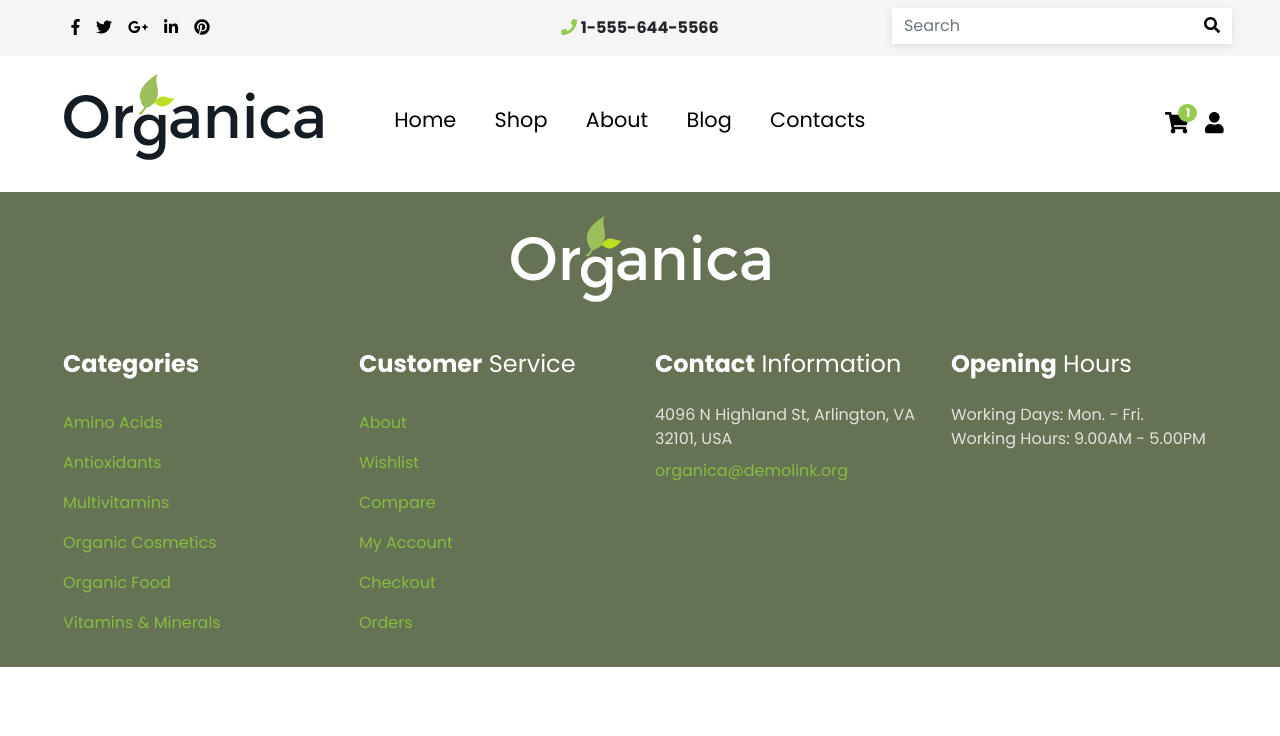
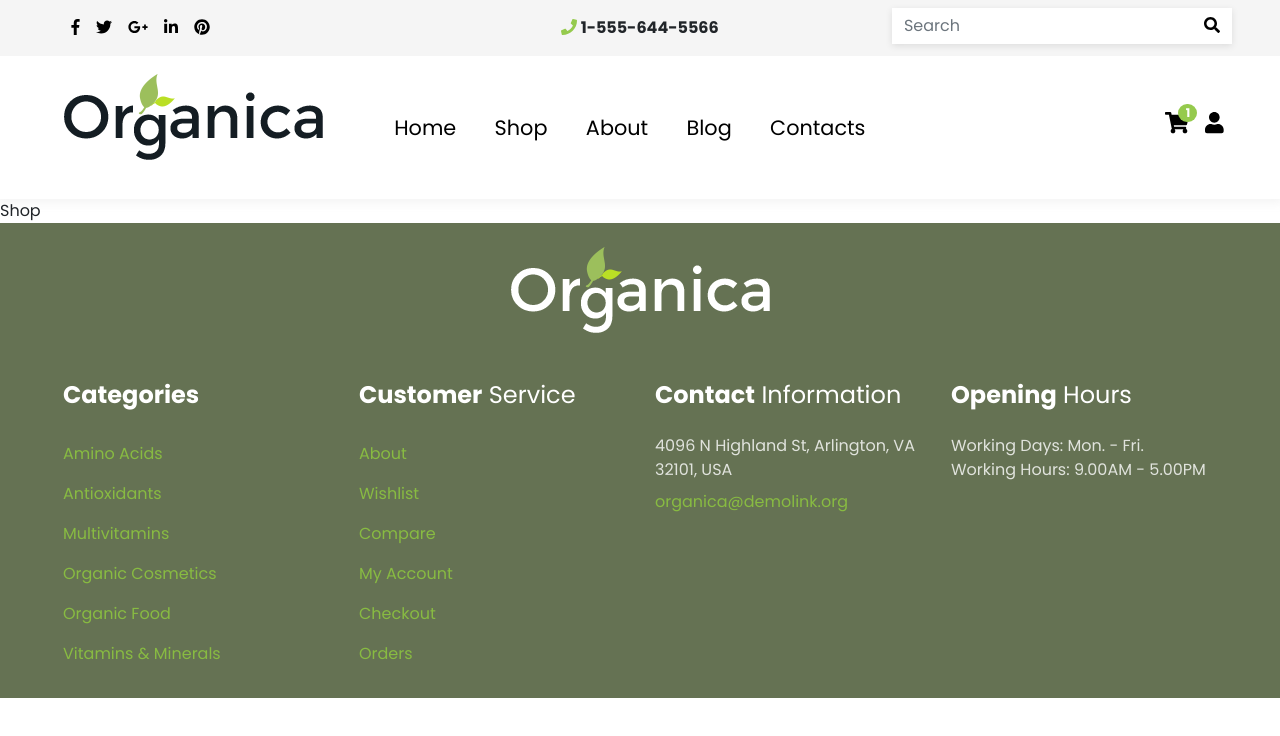
Before and after one commit to phongnguyenhh1996/cosme-project, a React (Create React App) app: page /shop in a window 1280 px wide. Shown: the top 736 px of the page. Built offline with nearby package versions, Linux system fonts and the light colour scheme.

Commit message:
add product-list

```diff
--- a/src/App.css
+++ b/src/App.css
@@ -27,6 +27,9 @@
 }
 .bg-main{
   background-color: #95CA4D!important;
+}
+header{
+  box-shadow: 0 0 10px 3px rgba(165, 165, 165, .15);
 }
 .header-top{
   background-color: #F5F5F5;
@@ -76,6 +79,36 @@ nav .nav-link {
 }
 nav .nav-link:hover{
   color: #8DAC5C!important;
+}
+.dropdown .dropdown-menu {
+    transition: all 0.3s;
+    display: block;
+    overflow: hidden;
+    opacity: 0;
+    transform: translate(0, 0);
+    top: 120%;
+    border: none;
+    background-color: #F5F5F5;
+    padding: 1rem 2rem;
+}
+.dropdown-menu a{
+  padding: .6rem 0;
+}
+
+.dropdown:hover .dropdown-menu {
+    transform: translate(0, -20px);
+    opacity: 1;
+}
+.dropdown-item{
+  transition: all .3s ease;
+  border-bottom: 1px solid black!important;
+}
+.dropdown-item:last-child{
+  border-bottom: none!important;
+}
+.dropdown-item:hover{
+  color: #95CA4D!important;
+  background-color: transparent!important;
 }
 .shopping-cart{
   position: relative;
@@ -292,7 +325,7 @@ h3.title{
   margin-right: .5rem;
   margin-left: .5rem;
   border-radius: 50%;
-  padding: .5rem .1rem;
+  padding: .8rem .2rem;
   transition: all .3s ease;
 }
 
--- a/src/App.js
+++ b/src/App.js
@@ -5,6 +5,8 @@ import Header from './components/header';
 import Footer from './components/footer';
 import Home from './pages/Home';
 import About from './pages/About';
+import Shop from './pages/Shop';
+import ProductList from './pages/product-list';
 import { BrowserRouter as Router, Route, Link } from "react-router-dom";
 
 class App extends Component {
@@ -14,6 +16,7 @@ class App extends Component {
         <div>
           <Header />
           <Route exact path="/" component={Home} />
+          <Route path="/shop" component={Shop} />
           <Route path="/about" component={About} />
           <Footer />
         </div>
--- a/src/components/header.js
+++ b/src/components/header.js
@@ -4,7 +4,7 @@ import { BrowserRouter as Router, Route, Link } from "react-router-dom";
 class Header extends React.Component{
     render(){
         return(
-            <div className="container-fluid">
+            <header className="container-fluid">
                 <div className="row py-md-2 px-md-5 header-top">
                     <div className="col-md-4">
                         <ul className="nav social">
@@ -42,34 +42,36 @@ class Header extends React.Component{
                         <a href="#"><img className="img-fluid" src={require('../images/logo.png')} /></a>
                     </div>
                     <div className="col-md-6">
-                        <nav className="navbar navbar-expand-lg navbar-light py-4">
+                        <nav className="navbar navbar-expand-lg navbar-light">
                           <button className="navbar-toggler" type="button" data-toggle="collapse" data-target="#navbarSupportedContent" aria-controls="navbarSupportedContent" aria-expanded="false" aria-label="Toggle navigation">
                             <span className="navbar-toggler-icon"></span>
                           </button>
 
                           <div className="collapse navbar-collapse" id="navbarSupportedContent">
                             <ul className="navbar-nav mr-auto ">
-                              <li className="nav-item active">
+                              <li className="nav-item active py-md-4">
                                 <Link className="nav-link" to="/">Home<span className="sr-only">(current)</span></Link>
                               </li>
-                              <li className="nav-item dropdown">
-                                <a className="nav-link" href="#" id="navbarDropdown" role="button" data-toggle="dropdown" aria-haspopup="true" aria-expanded="false">
+                              <li className="nav-item dropdown py-md-4">
+                                <Link className="nav-link" to="/shop" id="navbarDropdown">
                                   Shop
-                                </a>
+                                </Link>
                                 <div className="dropdown-menu" aria-labelledby="navbarDropdown">
-                                  <a className="dropdown-item" href="#">Action</a>
-                                  <a className="dropdown-item" href="#">Another action</a>
-                                  <div className="dropdown-divider"></div>
-                                  <a className="dropdown-item" href="#">Something else here</a>
+                                  <a className="dropdown-item" href="#">Amino Acids</a>
+                                  <a className="dropdown-item" href="#">Antioxidants</a>
+                                  <a className="dropdown-item" href="#">Multivitamins</a>
+                                  <a className="dropdown-item" href="#">Organic Cosmetics</a>
+                                  <a className="dropdown-item" href="#">Organic Food</a>
+                                  <a className="dropdown-item" href="#">Vitamins & Minerals</a>
                                 </div>
                               </li>
-                              <li className="nav-item">
+                              <li className="nav-item py-md-4">
                                 <Link className="nav-link" to="/about">About</Link>
                               </li>
-                              <li className="nav-item">
+                              <li className="nav-item py-md-4">
                                 <a className="nav-link" href="#">Blog</a>
                               </li>
-                              <li className="nav-item">
+                              <li className="nav-item py-md-4">
                                 <a className="nav-link" href="#">Contacts</a>
                               </li>
                             </ul>
@@ -89,7 +91,7 @@ class Header extends React.Component{
                         </div>
                     </div>
                 </div>
-            </div>
+            </header>
         );
     }
 }
--- a/src/pages/Home.js
+++ b/src/pages/Home.js
@@ -312,7 +312,7 @@ class Home extends React.Component{
 					  </div>
 					</form>
 					<h2 className="text-center w-100 pt-md-5 pb-md-4"><span className="font-weight-bold">Special</span> Discounts<br/><small><small>on Our Social Media</small></small></h2>
-					<ul className="nav col-md-6 mx-auto justify-content-md-center">
+					<ul className="nav col-md-8 mx-auto justify-content-md-center">
                             <li className="nav-item">
                                 <a className="nav-link" href="#"><i className="fab fa-facebook-f fa-lg fa-fw"></i></a>
                             </li>
--- /dev/null
+++ b/src/pages/Shop.js
@@ -0,0 +1,12 @@
+import React, { Component } from 'react';
+
+class Shop extends React.Component{
+	render(){
+		return(
+			<div>
+			Shop
+			</div>
+		);
+	}
+}
+export default Shop;
--- /dev/null
+++ b/src/pages/product-list.js
@@ -0,0 +1,12 @@
+import React, { Component } from 'react';
+
+class ProductList extends React.Component{
+	render(){
+		return(
+			<div>
+			ProductList
+			</div>
+		);
+	}
+}
+export default ProductList;
```
